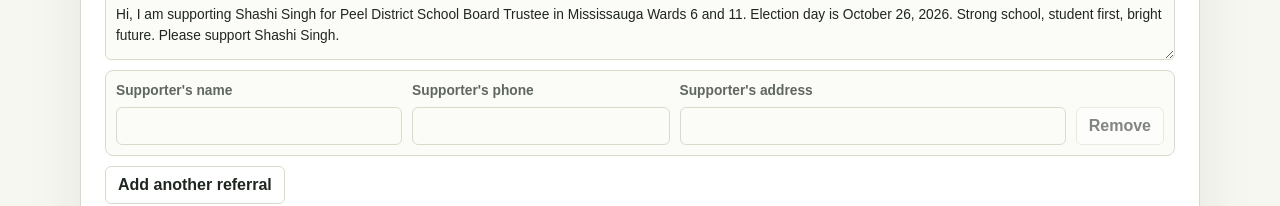
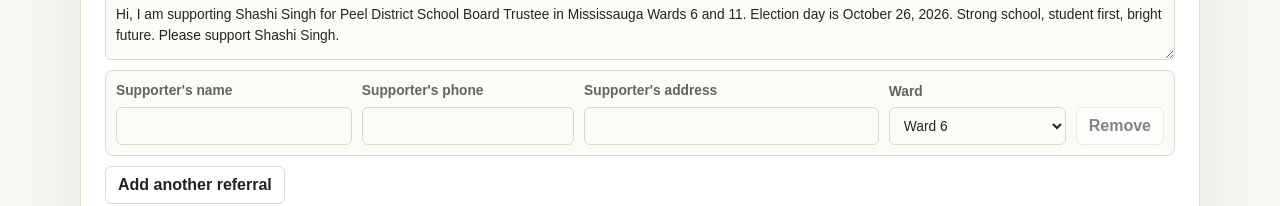
Before and after one commit to manglesh1/shashi, a Next.js app: page / in a window 1280 px wide. Shown: the part 740-946 px from the top of the page. Built offline with nearby package versions, Linux system fonts and the light colour scheme.

Commit message:
Add ward selection to referrals

```diff
--- a/app/globals.css
+++ b/app/globals.css
@@ -287,7 +287,7 @@
 
 .supporter-row {
   display: grid;
-  grid-template-columns: 1fr 0.9fr 1.35fr auto;
+  grid-template-columns: 1fr 0.9fr 1.25fr 0.75fr auto;
   gap: 10px;
   align-items: end;
   border: 1px solid var(--line);
--- a/app/page.tsx
+++ b/app/page.tsx
@@ -20,6 +20,7 @@
   supporterName: "",
   supporterPhone: "",
   supporterAddress: "",
+  ward: "Ward 6",
 };
 
 const defaultReferralMessage =
@@ -47,7 +48,7 @@
   const [referralMessage, setReferralMessage] = useState(defaultReferralMessage);
   const [supporters, setSupporters] = useState([{ ...emptySupporter }]);
   const [lastSubmitted, setLastSubmitted] = useState<
-    { supporterName: string; supporterPhone: string; referrerName: string }[]
+    { supporterName: string; supporterPhone: string; referrerName: string; ward: string }[]
   >([]);
   const [chainPhone, setChainPhone] = useState("");
   const [chainMessage, setChainMessage] = useState("");
@@ -133,6 +134,7 @@
         supporterName: supporter.supporterName,
         supporterPhone: supporter.supporterPhone,
         referrerName: form.referrerName,
+        ward: supporter.ward,
       });
     }
 
@@ -144,7 +146,7 @@
       ...created.map((supporter) => ({
         id: Date.now() + Math.random(),
         supporterName: supporter.supporterName,
-        ward: form.ward,
+        ward: supporter.ward,
         supportLevel: form.supportLevel,
         status: "New",
         createdAt: new Date().toISOString(),
@@ -253,6 +255,14 @@
                   Supporter's address
                   <input required value={supporter.supporterAddress} onChange={(event) => updateSupporter(index, "supporterAddress", event.target.value)} />
                 </label>
+                <label>
+                  Ward
+                  <select value={supporter.ward} onChange={(event) => updateSupporter(index, "ward", event.target.value)}>
+                    <option>Ward 6</option>
+                    <option>Ward 11</option>
+                    <option>Not sure</option>
+                  </select>
+                </label>
                 <button
                   type="button"
                   onClick={() => setSupporters((current) => current.length === 1 ? current : current.filter((_, supporterIndex) => supporterIndex !== index))}
```
